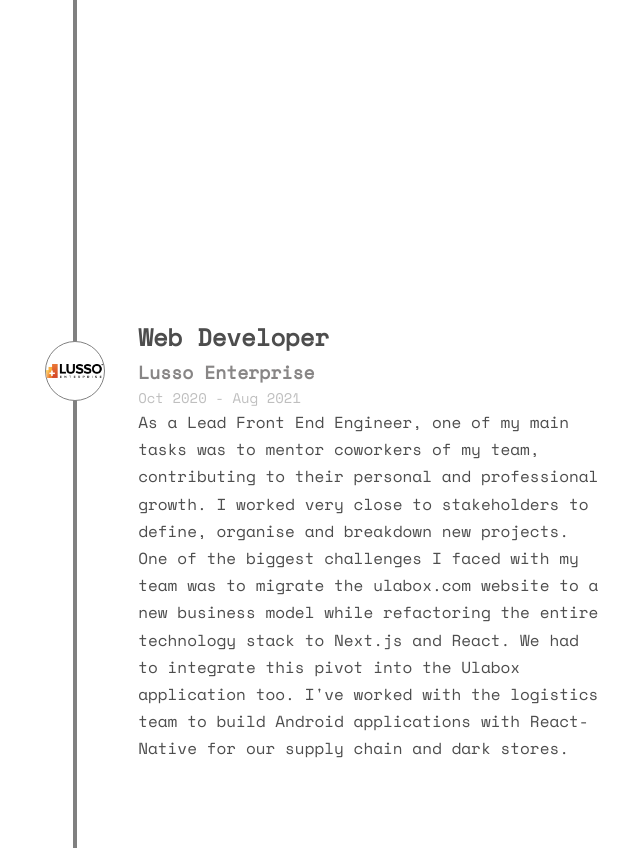
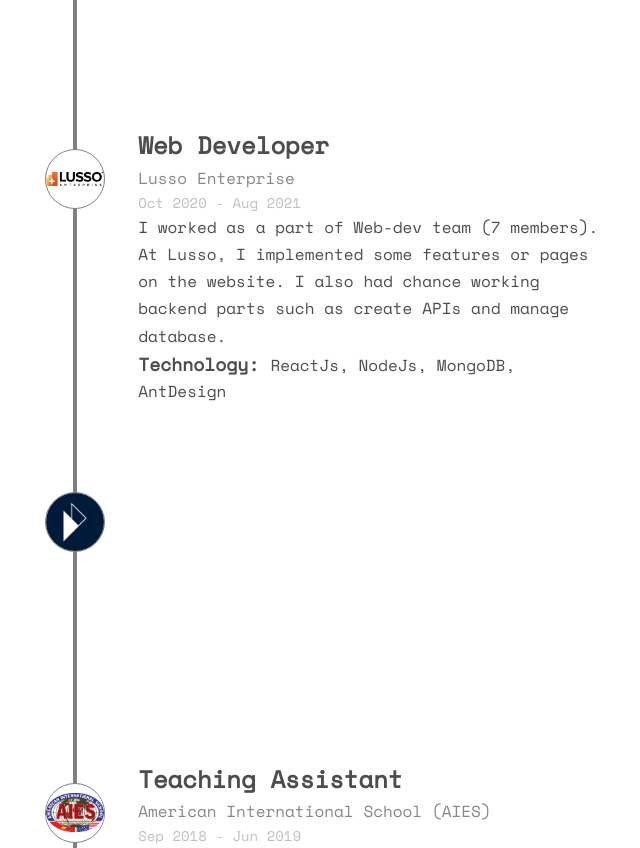
Before and after one commit to duynguyen1105/portfolio, a React (Create React App) app: page / in a window 1280 px wide. Shown: the part 1920-2768 px from the top of the page, without its empty margins (565-1205 px from the left). Built offline with nearby package versions, Linux system fonts and the light colour scheme.

Commit message:
last commit

```diff
--- a/src/components/AboutMe/index.jsx
+++ b/src/components/AboutMe/index.jsx
@@ -25,7 +25,7 @@ const Info = [
 ]
 
 const aboutMe = [
-  "My name is Duy Nguyen I'm a Front End Engineer based in Ho Chi Minh City ☀️. I describe myself as a passionate developer who loves creating beautiful and performant products with delightful user experiences.",
+  "My name is Duy Nguyen, I'm a Front End Engineer based in Ho Chi Minh City ☀️. I describe myself as a passionate developer who loves creating beautiful and performant products with delightful user experiences.",
   "I'm a big fan of football ⚽️. In my free time, I like to play football with my closest friends. I also like to watch football live on TV and my favorite team is Manchester United 🏟🔱.",
 ]
 
@@ -50,7 +50,7 @@ const AboutMe = () => {
         </div>
         <p className="about">
           <Fade top>
-            <h1 className='hi-there'>Hi There</h1>
+            <h1 className="hi-there">Hi There</h1>
           </Fade>
           {aboutMe.map((item, index) => (
             <Fade right key={index}>
--- a/src/components/MyResume/content.js
+++ b/src/components/MyResume/content.js
@@ -10,8 +10,10 @@ const workExperience = [
     startDate: 'Aug 2021',
     endDate: 'Present',
     logo: HHGLogo,
+    url: 'https://hellohealthgroup.com/',
     description:
-      "As a Lead Front End Engineer, one of my main tasks was to mentor coworkers of my team, contributing to their personal and professional growth. I worked very close to stakeholders to define, organise and breakdown new projects. One of the biggest challenges I faced with my team was to migrate the ulabox.com website to a new business model while refactoring the entire technology stack to Next.js and React. We had to integrate this pivot into the Ulabox application too. I've worked with the logistics team to build Android applications with React-Native for our supply chain and dark stores.",
+      "I'm working as a Frontend Developer at HHHG. I have implemented some important features of HelloBacsi Pro such as Booking doctor, TeleMedicine, Widget for partner,... I also create and maintain commonly used components.",
+    technology: 'ReactJS, TypeScript, NextJS',
   },
   {
     company: 'Lusso Enterprise',
@@ -19,7 +21,10 @@ const workExperience = [
     startDate: 'Oct 2020',
     endDate: 'Aug 2021',
     logo: LussoLogo,
-    description: "As a Lead Front End Engineer, one of my main tasks was to mentor coworkers of my team, contributing to their personal and professional growth. I worked very close to stakeholders to define, organise and breakdown new projects. One of the biggest challenges I faced with my team was to migrate the ulabox.com website to a new business model while refactoring the entire technology stack to Next.js and React. We had to integrate this pivot into the Ulabox application too. I've worked with the logistics team to build Android applications with React-Native for our supply chain and dark stores.",
+    url: 'https://www.lussoenterprise.com/',
+    description:
+      'I worked as a part of Web-dev team (7 members). At Lusso, I implemented some features or pages on the website. I also had chance working backend parts such as create APIs and manage database.',
+    technology: 'ReactJs, NodeJs, MongoDB, AntDesign',
   },
   {
     company: 'Parcel Perform',
@@ -28,7 +33,10 @@ const workExperience = [
     startDate: 'Oct 2020',
     endDate: 'Aug 2020',
     logo: PPLogo,
-    description: "As a Lead Front End Engineer, one of my main tasks was to mentor coworkers of my team, contributing to their personal and professional growth. I worked very close to stakeholders to define, organise and breakdown new projects. One of the biggest challenges I faced with my team was to migrate the ulabox.com website to a new business model while refactoring the entire technology stack to Next.js and React. We had to integrate this pivot into the Ulabox application too. I've worked with the logistics team to build Android applications with React-Native for our supply chain and dark stores.",
+    url: 'https://www.parcelperform.com/',
+    description:
+      'I was an Frontend internship at Parcel Perform for about 3 months. I was trained about ReactJS to re-write some small parts of the company’s website code written by Angular.',
+    technology: 'ReactJS, HTML/CSS, SCSS, Git',
   },
 
   {
@@ -37,7 +45,8 @@ const workExperience = [
     startDate: 'Sep 2018',
     endDate: 'Jun 2019',
     logo: AIESLogo,
-    description: "This is my first job 🥳. ",
+    description:
+      'This is my first job 🥳. My main responsibilities are taking classes as requested and supporting native teacher in teaching and interacting with students. After 9 months working there, I have significantly improved my English skills.',
   },
 ]
 
--- a/src/components/MyResume/index.jsx
+++ b/src/components/MyResume/index.jsx
@@ -30,9 +30,24 @@ const MyResume = () => {
               }
             >
               <h3 className="title">{item.title}</h3>
-              <p className="company-name">{item.company}</p>
+              <a
+                href={item.url}
+                target="_blank"
+                rel="noopener noreferrer"
+                className="company-name"
+              >
+                <p>{item.company}</p>
+              </a>
               <p className="time">{`${item.startDate} - ${item.endDate}`}</p>
               <div className="description">{item.description}</div>
+              {item.technology && (
+                <div className="tech-skills">
+                  <p>
+                    <span>Technology: </span>
+                    {item.technology}
+                  </p>
+                </div>
+              )}
             </VerticalTimelineElement>
           ))}
         </VerticalTimeline>
--- a/src/components/MyResume/styles.scss
+++ b/src/components/MyResume/styles.scss
@@ -41,9 +41,17 @@
   }
 
   .company-name {
+    text-decoration: none;
     font-size: 18px;
     font-weight: bold;
     color: #888686;
+  }
+
+  .tech-skills {
+    span {
+      font-weight: 700;
+      font-size: large;
+    }
   }
 
   .time {
```
